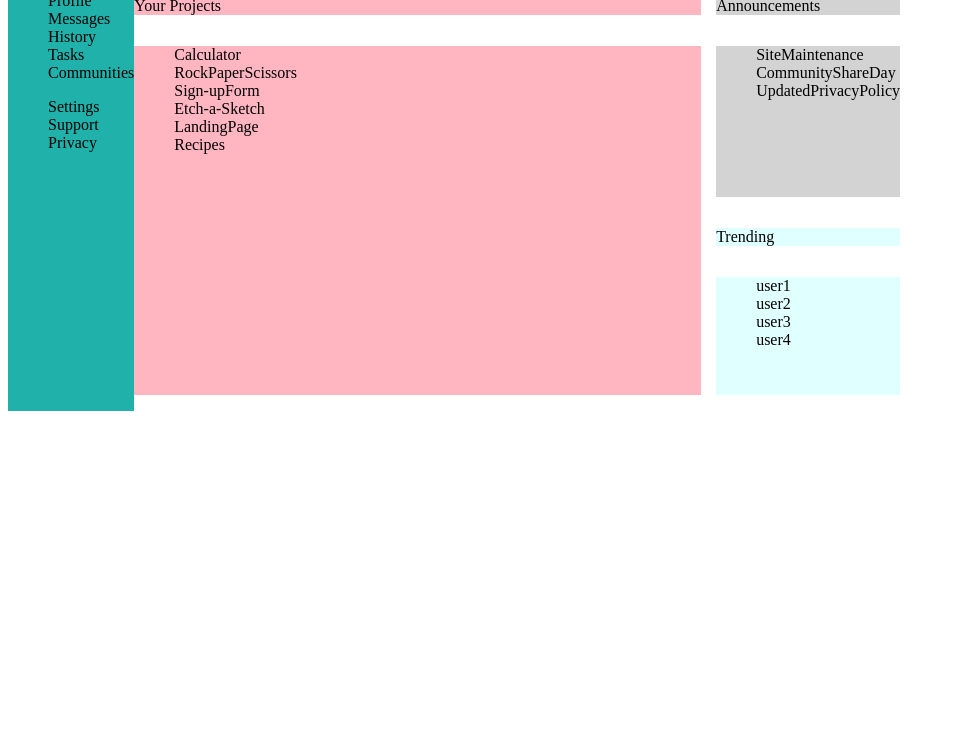
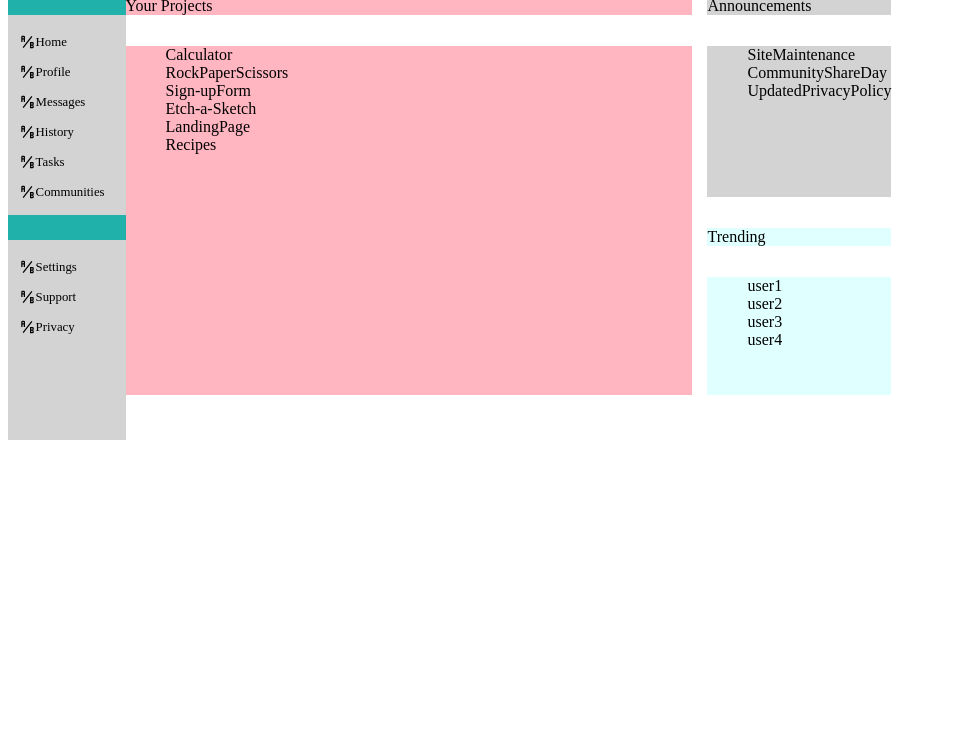
Before and after one commit to yanyukiai/odin-AdminDashboard, a plain HTML site: page index.html in a window 1280 px wide. Shown: the part 68-800 px from the top of the page, without its empty margins (0-955 px from the left). Drawn offline with Linux system fonts and the light colour scheme.

Commit message:
Adjust styles for sidebar using Grid

```diff
--- a/index.html
+++ b/index.html
@@ -9,19 +9,49 @@
   <body>
     <!-- <h1>Admin Dashboard</h1> -->
     <div class="sidebar">
-      <div class="sidebar-title">Dashboard</div>
+      <div class="sidebar-title">
+        <img class="TBD-icon" src="./images/ab-testing.svg" alt="TBD-icon" />
+        <div class="dashboard">Dashboard</div>
+      </div>
       <ul class="sidebar-menu">
-        <li>Home</li>
-        <li>Profile</li>
-        <li>Messages</li>
-        <li>History</li>
-        <li>Tasks</li>
-        <li>Communities</li>
+        <li class="menu">
+          <img class="TBD-icon" src="./images/ab-testing.svg" alt="TBD-icon" />
+          <div class="menu-text">Home</div>
+        </li>
+        <li class="menu">
+          <img class="TBD-icon" src="./images/ab-testing.svg" alt="TBD-icon" />
+          <div class="menu-text">Profile</div>
+        </li>
+        <li class="menu">
+          <img class="TBD-icon" src="./images/ab-testing.svg" alt="TBD-icon" />
+          <div class="menu-text">Messages</div>
+        </li>
+        <li class="menu">
+          <img class="TBD-icon" src="./images/ab-testing.svg" alt="TBD-icon" />
+          <div class="menu-text">History</div>
+        </li>
+        <li class="menu">
+          <img class="TBD-icon" src="./images/ab-testing.svg" alt="TBD-icon" />
+          <div class="menu-text">Tasks</div>
+        </li>
+        <li class="menu">
+          <img class="TBD-icon" src="./images/ab-testing.svg" alt="TBD-icon" />
+          <div class="menu-text">Communities</div>
+        </li>
       </ul>
       <ul class="sidebar-menu">
-        <li>Settings</li>
-        <li>Support</li>
-        <li>Privacy</li>
+        <li class="menu">
+          <img class="TBD-icon" src="./images/ab-testing.svg" alt="TBD-icon" />
+          <div class="menu-text">Settings</div>
+        </li>
+        <li class="menu">
+          <img class="TBD-icon" src="./images/ab-testing.svg" alt="TBD-icon" />
+          <div class="menu-text">Support</div>
+        </li>
+        <li class="menu">
+          <img class="TBD-icon" src="./images/ab-testing.svg" alt="TBD-icon" />
+          <div class="menu-text">Privacy</div>
+        </li>
       </ul>
     </div>
     <div class="contents">
--- a/styles.css
+++ b/styles.css
@@ -17,15 +17,57 @@ body,
   display: flex;
 }
 
+.sidebar,
+.sidebar-title,
+.sidebar-menu,
+.menu {
+  display: grid;
+}
+
 .contents,
 .header {
   flex-direction: column;
+}
+
+.TBD-icon {
+  width: 15px;
+  height: 100%;
 }
 
 /* Sidebar Style */
 
 .sidebar {
   background-color: lightseagreen;
+  gap: 25px;
+  grid-template-rows: repeat(1, 50px) repeat(2, 200px);
+}
+
+.sidebar-title,
+.sidebar-menu {
+  background-color: lightgrey;
+  margin: 0px;
+  padding: 12px;
+}
+
+.sidebar-title,
+.menu {
+  grid-template-columns: repeat(1, 1fr) repeat(1, 5fr);
+}
+
+.sidebar-menu {
+  grid-template-rows: repeat(6, 30px);
+}
+
+.menu {
+  align-items: center;
+}
+
+.dashboard {
+  font-size: 18px;
+}
+
+.menu {
+  font-size: 80%;
 }
 
 /* Header Style */
```
Also changed, not shown: images/ab-testing.svg (added), images/odin-lined.png (added).
